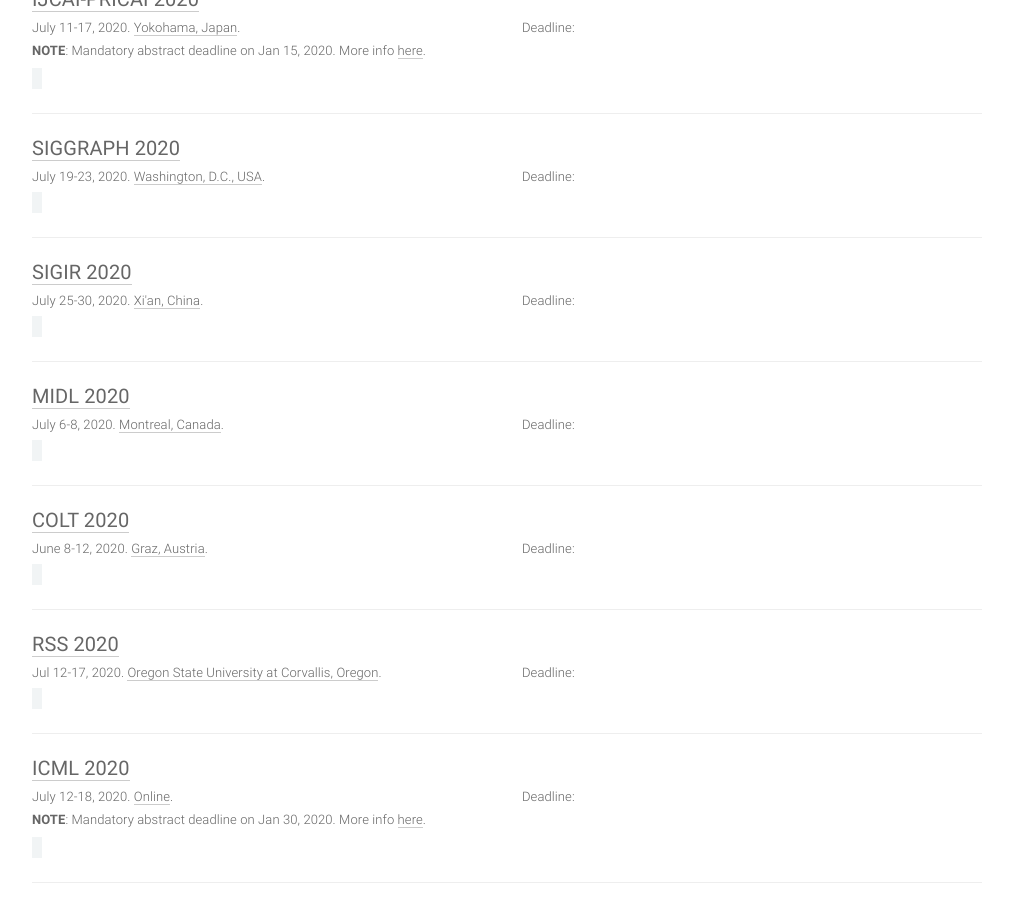
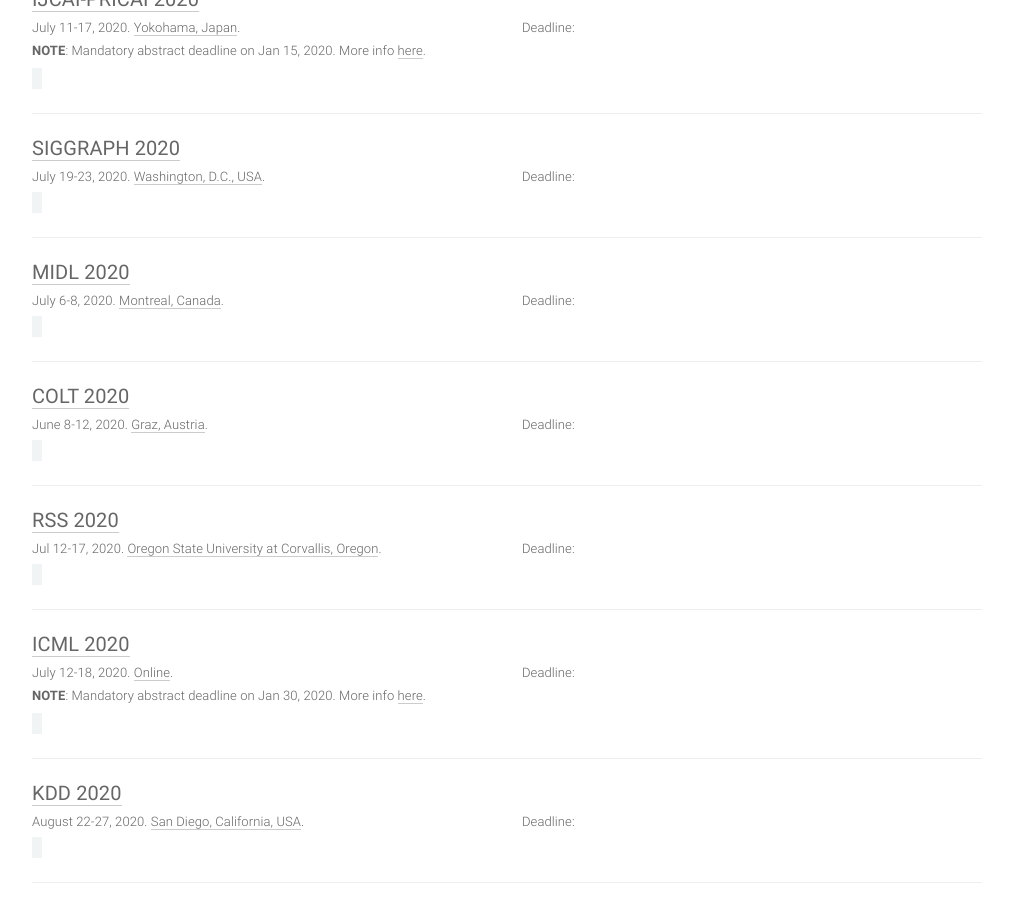
Before and after one commit to paperswithcode/ai-deadlines, a Jekyll site: the page built from index.html, in a window 1280 px wide and 900 px high, scrolled down 2910 px. Shown: the whole window, without its empty margins (133-1146 px from the left). Built offline with Jekyll 4.4.1, drawn with Linux system fonts in a browser that asks for light colours; comment, search, counter and statistics services are not loaded.

Commit message:
Removes SIGIR20

```diff
--- a/_data/conferences.yml
+++ b/_data/conferences.yml
@@ -112,7 +112,7 @@
 - title: NAACL
   hindex: 90
   year: 2021
-  id: naacl2021
+  id: naacl21
   link: https://2021.naacl.org/
   deadline: '2020-11-23 23:59:00'
   timezone: UTC-12
@@ -124,7 +124,7 @@
 - title: SIGIR
   hindex: 57
   year: 2021
-  id: sigir2021
+  id: sigir21
   link: http://sigir.org/sigir2021/
   deadline: '2021-02-09 23:59:00'
   timezone: UTC-12
@@ -258,18 +258,6 @@
   date: July 19-23, 2020
   place: Washington, D.C., USA
   sub: CV
-
-- title: SIGIR
-  hindex: 55
-  year: 2020
-  id: sigir20
-  link: http://sigir.org/sigir2020/
-  deadline: '2020-01-22 23:59:59'
-  abstract_deadline: '2020-01-15 23:59:59'
-  timezone: UTC-12
-  date: July 25-30, 2020
-  place: Xi'an, China
-  sub: DM
 
 - title: MIDL
   hindex: -1
```
